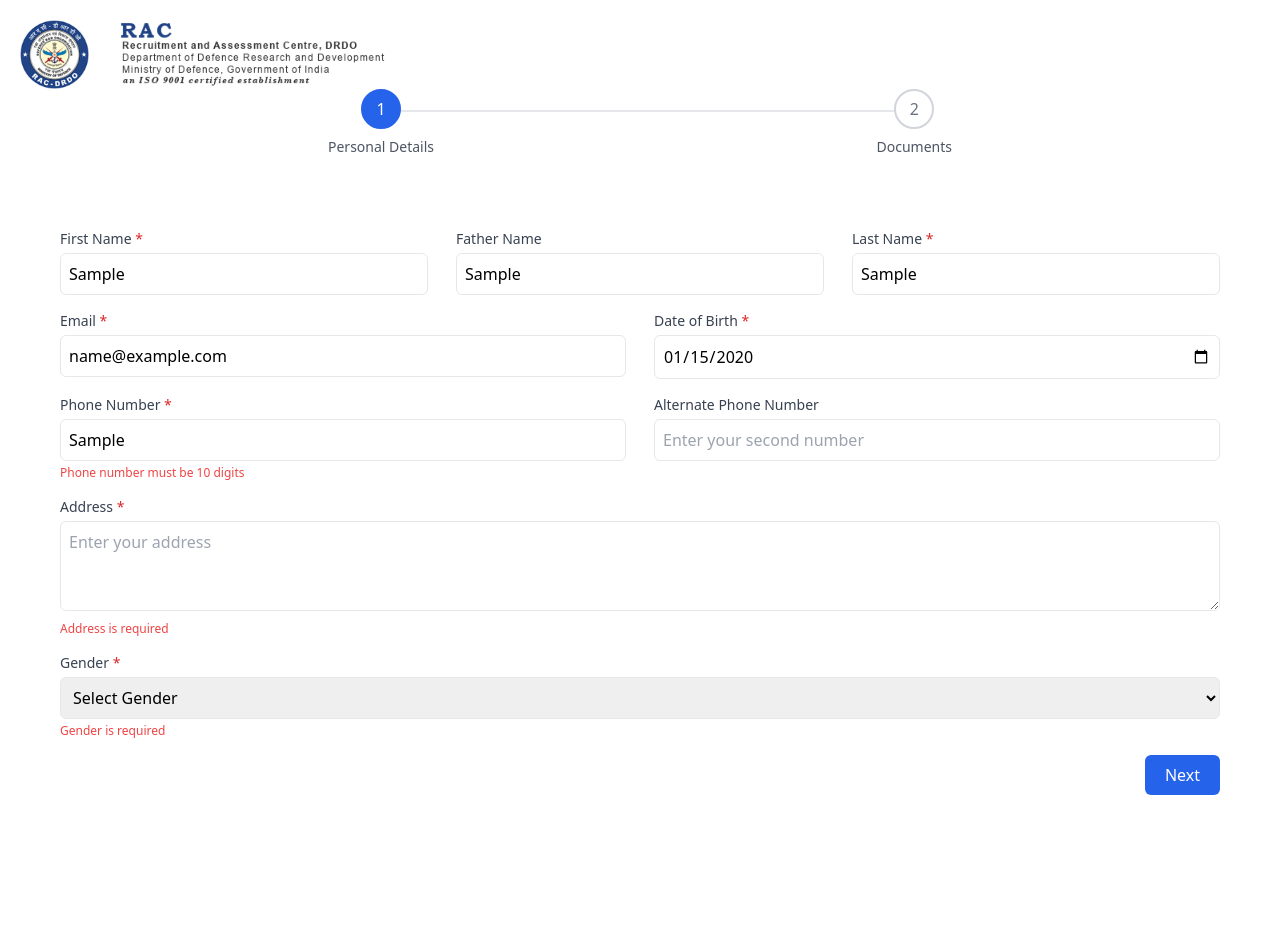
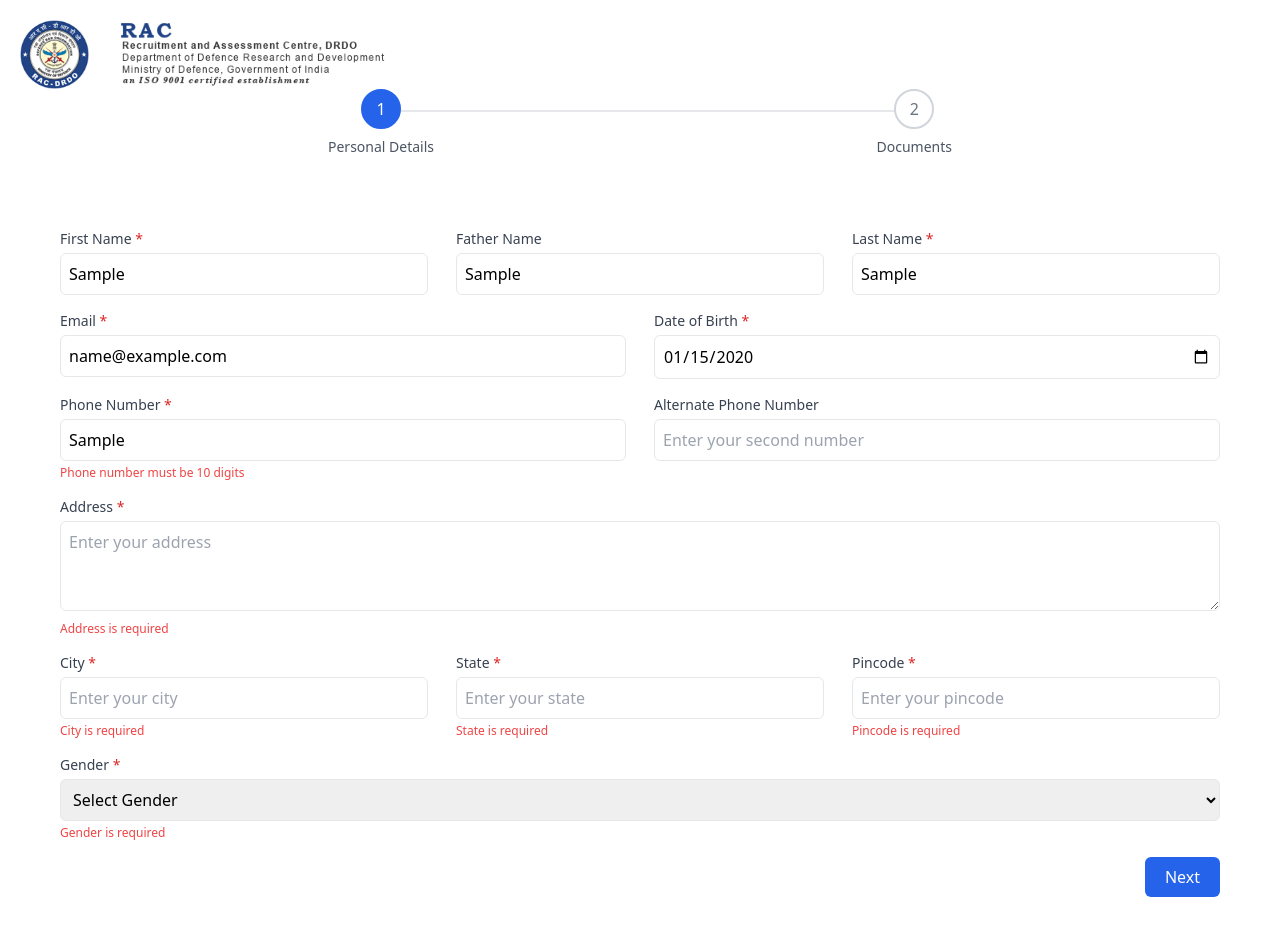
Before and after one commit to SahilMalgundkar24/sih-frontend, a Next.js app: page /forms in a window 1280 px wide. Both pictures are taken after typing "Sample", "Sample", "Sample", "name@example.com", "2020-01-15", "Sample" into the empty fields and a click on the button "Next". Before the commit the page ends 835 px from the top, so only its background shows below. Built offline with nearby package versions, Linux system fonts and the light colour scheme.

Commit message:
added some fields on the landing page and changed the form feilds

```diff
--- a/app/(user)/forms/page.jsx
+++ b/app/(user)/forms/page.jsx
@@ -15,6 +15,12 @@ const schema = yup.object().shape({
     .matches(/^[0-9]{10}$/, "Phone number must be 10 digits")
     .required("Phone Number is required"),
   email: yup.string().email("Invalid Email").required("Email is required"),
+  city: yup.string().required("City is required"),
+  state: yup.string().required("State is required"),
+  pincode: yup
+    .string()
+    .matches(/^\d{6}$/, "Pincode must be a 6-digit number")
+    .required("Pincode is required"),
   address: yup.string().required("Address is required"),
   gender: yup.string().required("Gender is required"),
 });
@@ -28,6 +34,9 @@ const Page = () => {
     email: "",
     phone: "",
     secondaryPhone: "",
+    city: "",
+    state: "",
+    pincode: "",
     address: "",
     gender: "",
   });
@@ -359,6 +368,59 @@ const Page = () => {
               )}
             </div>
 
+            <div className="block lg:flex lg:space-x-7 space-y-3 lg:space-y-0">
+              {/* City */}
+              <div className="w-full">
+                <label className="block text-sm font-medium text-gray-700">
+                  City <span className="text-red-600">*</span>
+                </label>
+                <input
+                  name="city"
+                  value={formData.city}
+                  onChange={handleChange}
+                  placeholder="Enter your city"
+                  className="w-full mt-1 p-2 border rounded-md focus:outline-none focus:ring-blue-500 focus:border-blue-500"
+                />
+                {errors.city && (
+                  <p className="text-red-500 text-xs mt-1">{errors.city}</p>
+                )}
+              </div>
+
+              {/* State */}
+              <div className="w-full">
+                <label className="block text-sm font-medium text-gray-700">
+                  State <span className="text-red-600">*</span>
+                </label>
+                <input
+                  name="state"
+                  value={formData.state}
+                  onChange={handleChange}
+                  placeholder="Enter your state"
+                  className="w-full mt-1 p-2 border rounded-md focus:outline-none focus:ring-blue-500 focus:border-blue-500"
+                />
+                {errors.state && (
+                  <p className="text-red-500 text-xs mt-1">{errors.state}</p>
+                )}
+              </div>
+
+              {/* Pincode */}
+              <div className="w-full">
+                <label className="block text-sm font-medium text-gray-700">
+                  Pincode <span className="text-red-600">*</span>
+                </label>
+                <input
+                  name="pincode"
+                  value={formData.pincode}
+                  onChange={handleChange}
+                  placeholder="Enter your pincode"
+                  className="w-full mt-1 p-2 border rounded-md focus:outline-none focus:ring-blue-500 focus:border-blue-500"
+                />
+                {errors.pincode && (
+                  <p className="text-red-500 text-xs mt-1">{errors.pincode}</p>
+                )}
+              </div>
+            </div>
+
             {/* Gender */}
             <div>
               <label className="block text-sm font-medium text-gray-700">
--- a/app/page.js
+++ b/app/page.js
@@ -55,6 +55,12 @@ const page = () => {
       lastUpdated: "12 Sep, 2024 17:30 hrs.",
       content: "Content for Shortlisting Status",
     },
+    {
+      title: "Public Notice",
+      lastUpdated: "",
+      content:
+        "Requirement of Valid GATE Score for Direct Recruitment of Scientist 'B' in DRDO",
+    },
   ];
   return (
     <>
@@ -79,20 +85,10 @@ const page = () => {
         </div>
 
         <Navbar />
-        {/* <div className="max-w-2xl mx-auto space-y-4">
-          {cards.map((card, index) => (
-            <StatusCard
-              key={index}
-              title={card.title}
-              lastUpdated={card.lastUpdated}
-              content={card.content}
-            />
-          ))}
-        </div> */}
 
         <div className="w-full py-5 flex justify-between gap-3">
           <div className="w-1/3 flex flex-col gap-3">
-            {cards.map((card, index) => (
+            {cards.slice(0, 3).map((card, index) => (
               <StatusCard
                 key={index}
                 title={card.title}
@@ -101,12 +97,33 @@ const page = () => {
               />
             ))}
           </div>
-          <div className="w-1/3 p-2 bg-slate-500"></div>
-          <div className="w-1/3 p-2 bg-slate-500"></div>
+          <div className="w-1/3 flex flex-col gap-3">
+            {cards.slice(3, 6).map((card, index) => (
+              <StatusCard
+                key={index}
+                title={card.title}
+                lastUpdated={card.lastUpdated}
+                content={card.content}
+              />
+            ))}
           </div>
-
-        <div className="flex flex-col items-center">
-          <h1 className="text-4xl">Landing Page</h1>
+          <div className="w-1/3 flex flex-col gap-3">
+            {cards.slice(6, 7).map((card, index) => (
+              <StatusCard
+                key={index}
+                title={card.title}
+                lastUpdated={card.lastUpdated}
+                content={card.content}
+              />
+            ))}
+            <div className="w-full bg-blue-100 p-3 rounded-lg">
+              <h1 className="text-xl font-semibold mb-2">Disclaimer</h1>
+              <p className="mb-2">
+                Lorem ipsum dolor sit, amet consectetur adipisicing elit.
+                Voluptate, corrupti odit esse quisquam, debitis ab maxime ipsum
+                sint hic error, asperiores exercitationem earum aspernatur
+                suscipit! Ipsa voluptates voluptatem illum tempora?
+              </p>
               <Link href="/forms">
                 <button className="px-6 py-2 bg-blue-500 text-white rounded-lg mt-7">
                   Form 1
@@ -114,6 +131,8 @@ const page = () => {
               </Link>
             </div>
           </div>
+        </div>
+      </div>
     </>
   );
 };
```
Lines whose indentation alone changed are shown as unchanged.
